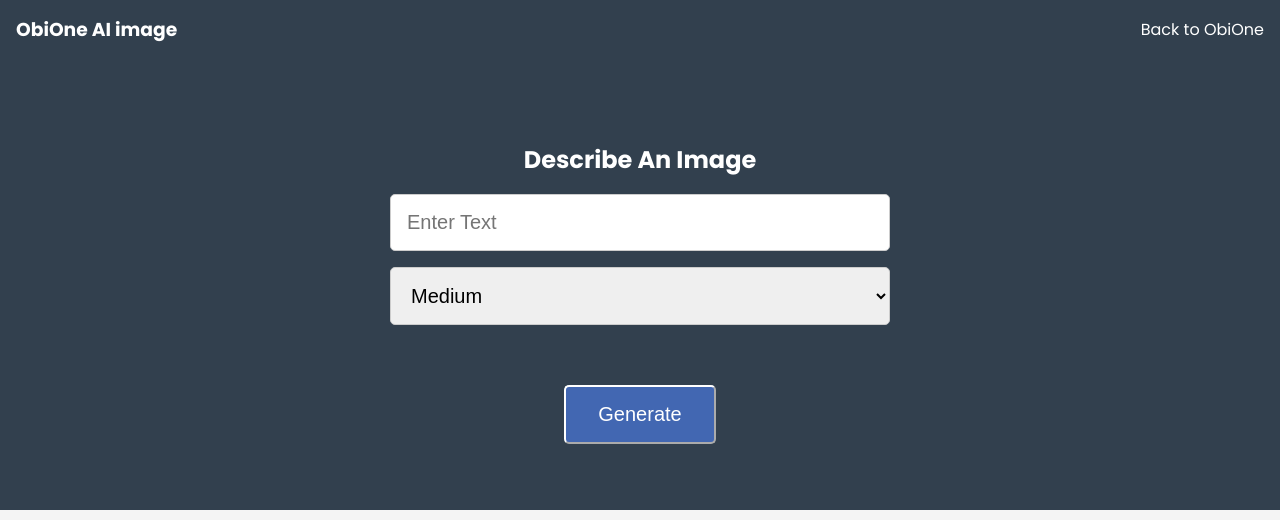
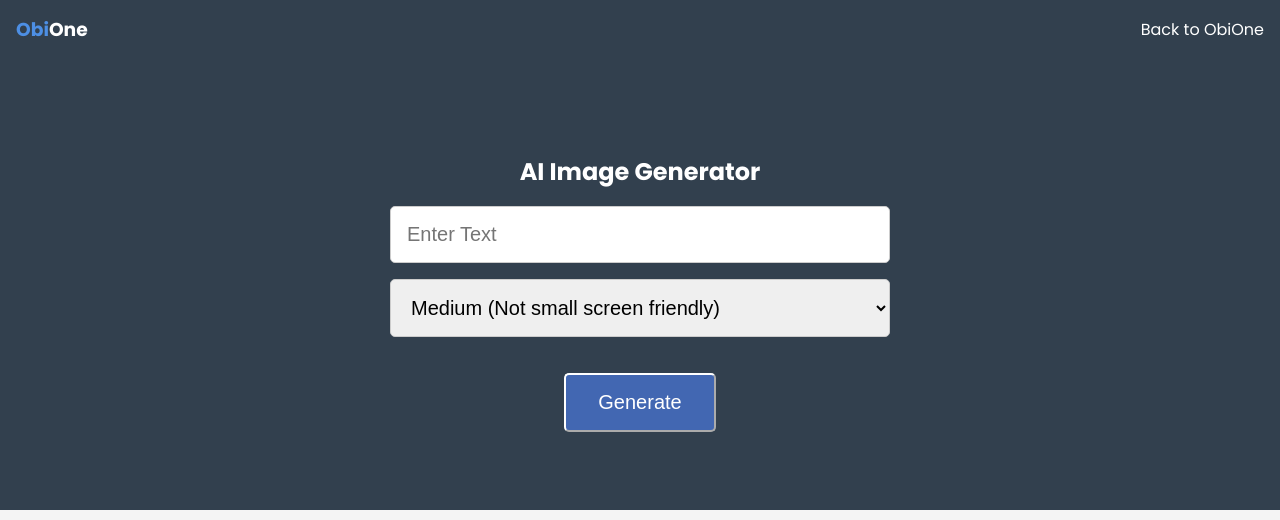
Before and after one commit to christer-io/openai-image, a website: page public/index.html in a window 1280 px wide. Drawn offline with Linux system fonts and the light colour scheme.

Commit message:
minor fix and favicon added

```diff
--- a/public/index.html
+++ b/public/index.html
@@ -6,7 +6,7 @@
     <meta name="viewport" content="width=device-width, initial-scale=1.0" />
     <link rel="stylesheet" href="css/style.css" />
     <link rel="stylesheet" href="css/spinner.css" />
-
+    <link rel="icon" type="image/x-icon" href="img/favicon.ico">
     <script src="js/main.js" defer></script>
     <title>ObiOne Image Generator</title>
   </head>
@@ -14,7 +14,7 @@
     <header>
       <div class="navbar">
         <div class="logo">
-          <h3>ObiOne AI image</h3>
+          <h3><span style="color: #4D8FE4">Obi</span>One</h3>
         </div>
         <div class="nav-links">
           <ul>
@@ -31,7 +31,8 @@
     <main>
       <section class="showcase">
         <form id="image-form">
-          <h1>Describe An Image</h1>
+          <h1>AI Image Generator</h1>
+
           <div class="form-control">
             <input type="text" id="prompt" placeholder="Enter Text" />
           </div>
@@ -39,11 +40,11 @@
           <div class="form-control">
             <select name="size" id="size">
               <option value="small">Small</option>
-              <option value="medium" selected>Medium</option>
-              <option value="large">Large</option>
+              <option value="medium" selected>Medium (Not small screen friendly)</option>
+              <option value="large">Large (Not small screen friendly)</option>
             </select>
           </div>
-          <div class="explain-text"><a>Small and Medium works best on mobile.</a> </div>
+
           <button type="submit" class="btn">Generate</button>
         </form>
       </section>
```
Also changed, not shown: public/img/favicon.ico (added).
